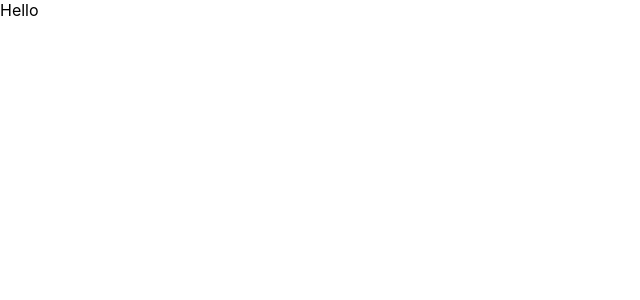
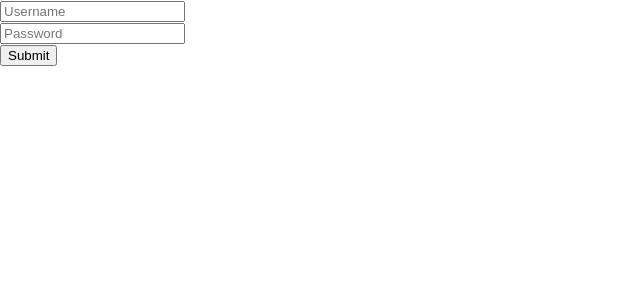
Before and after one commit to racheladaw/concert-buddy-frontend, a React (Create React App) app: page / in a window 1280 px wide. Shown: the top 300 px of the page, without its empty margins (0-640 px from the left). Built offline with nearby package versions, Linux system fonts and the light colour scheme.

Commit message:
Created Login Form component and added it to App component

```diff
--- a/src/App.js
+++ b/src/App.js
@@ -1,10 +1,11 @@
 import React from 'react';
 import './App.css';
+import Login from './components/Login';
 
 class App extends React.Component {
   render() {
     return (
-      "Hello"
+      <Login />
     );
   }
 }
--- /dev/null
+++ b/src/components/Login.js
@@ -0,0 +1,45 @@
+import React from 'react';
+
+class Login extends React.Component {
+  constructor() {
+    super();
+
+    this.state = {
+      username: "",
+      password: ""
+    };
+  }
+
+  handleChange = event => {
+    this.setState({
+      [event.target.name]: event.target.value
+    })
+  }
+
+  render() {
+    return (
+      <form>
+        <input
+          onChange={this.handleChange}
+          name="username"
+          type="text"
+          placeholder="Username"
+          value={this.state.username}
+        /><br/>
+        <input
+          onChange={this.handleChange}
+          name="password"
+          type="password"
+          placeholder="Password"
+          value={this.state.password}
+        /><br/>
+        <input
+          type="submit"
+          value="Submit"
+        />
+      </form>
+    )
+  }
+}
+
+export default Login;
```
